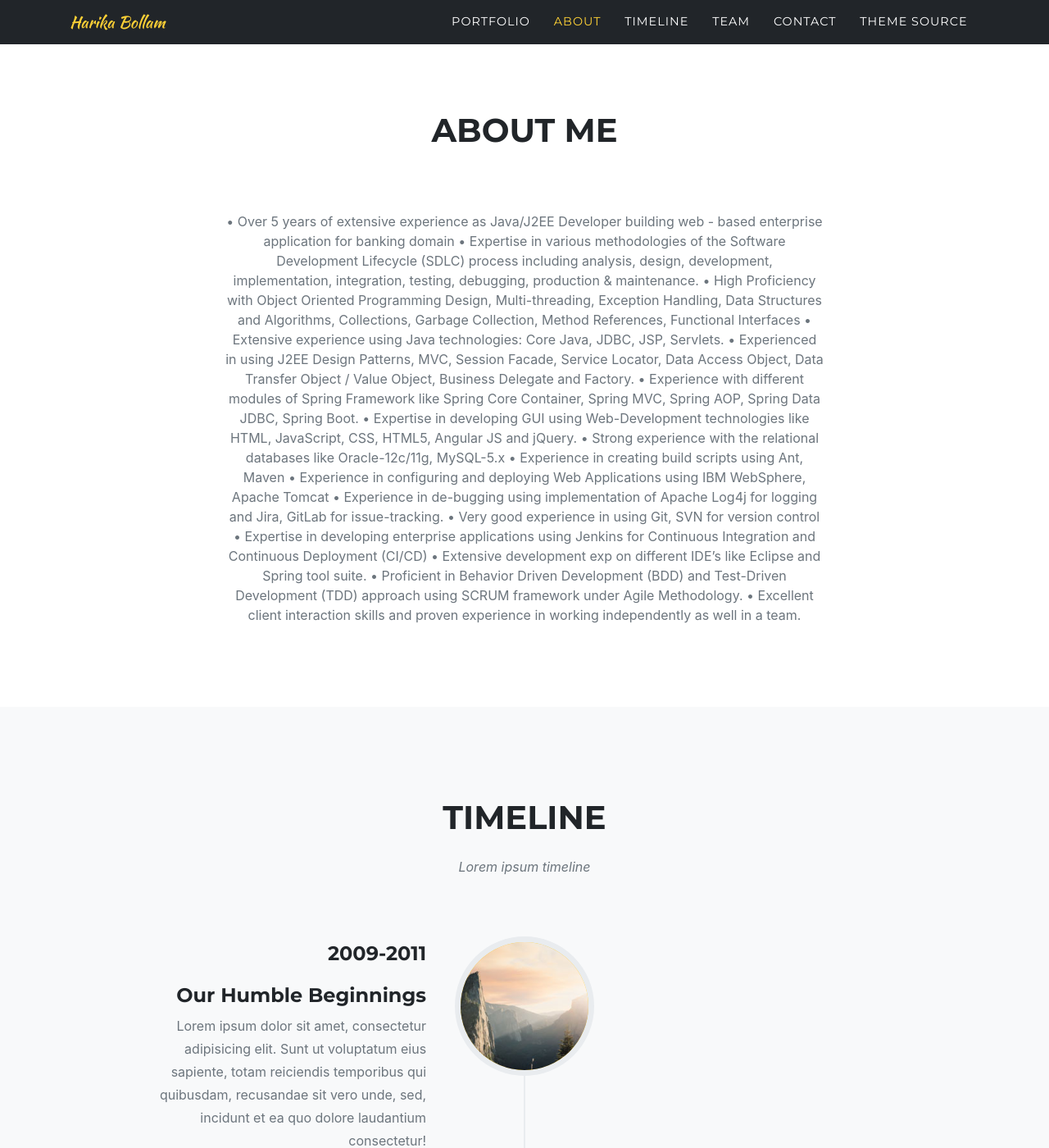
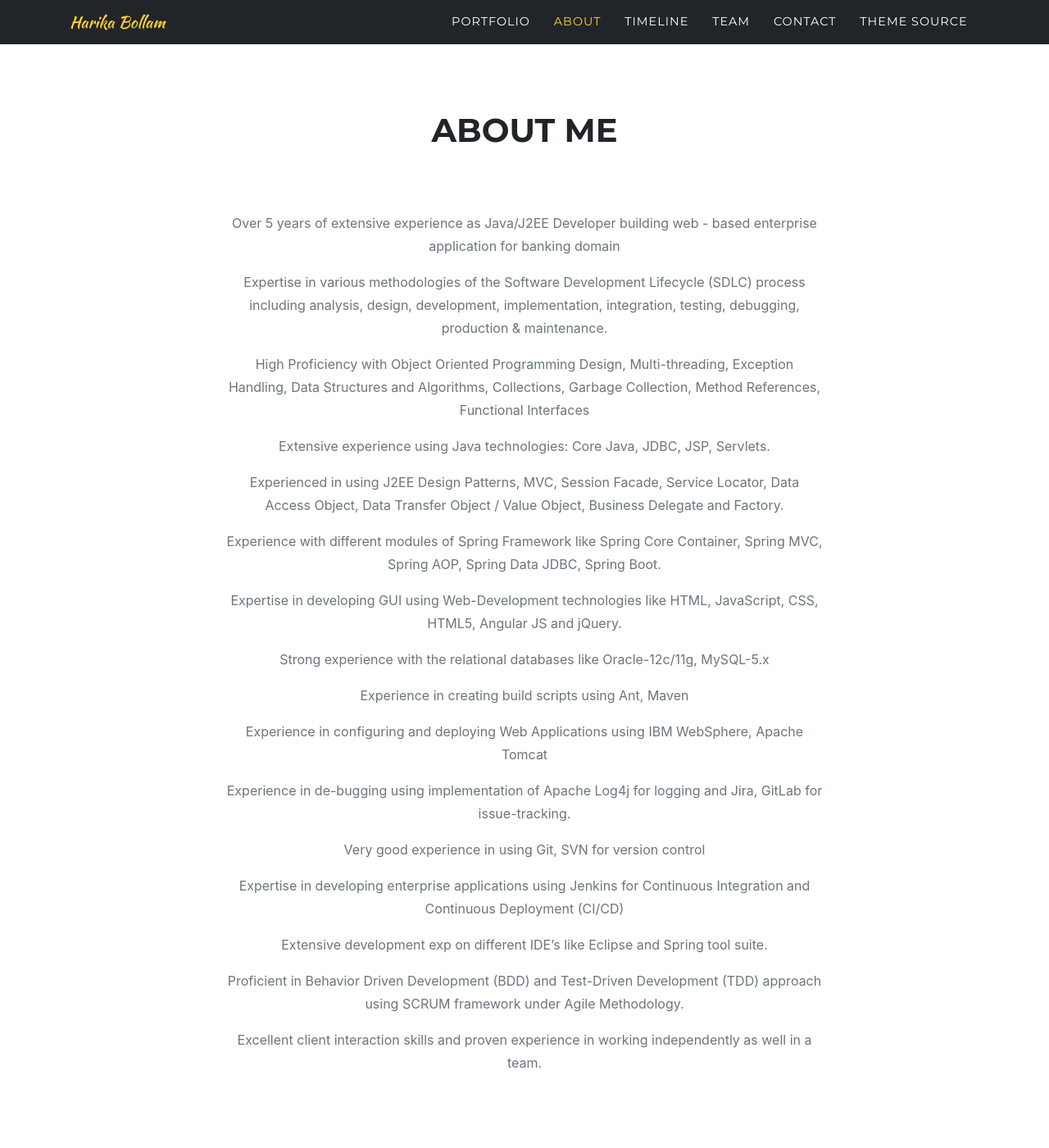
Before and after one commit to Harikads1/harikabollam.github.io, a Jekyll site: the page built from index.md, in a window 1280 px wide and 1400 px high, scrolled down 1599 px. Shown: the whole window at 82% size. Built offline with Jekyll 4.4.1, drawn with Linux system fonts in a browser that asks for light colours; some web fonts are replaced.

Commit message:
Modified Text

```diff
--- a/_includes/about.html
+++ b/_includes/about.html
@@ -10,22 +10,38 @@
     <div class="row">
       <div class="col-lg-8 mx-auto text-center">
         <div class="large text-muted">
-          •	Over 5 years of extensive experience as Java/J2EE Developer building web - based enterprise application for banking domain
-          •	Expertise in various methodologies of the Software Development Lifecycle (SDLC) process including analysis, design, development, implementation, integration, testing, debugging, production & maintenance.
-          •	High Proficiency with Object Oriented Programming Design, Multi-threading, Exception Handling, Data Structures and Algorithms, Collections, Garbage Collection, Method References, Functional Interfaces
-          •	Extensive experience using Java technologies: Core Java, JDBC, JSP, Servlets.
-          •	Experienced in using J2EE Design Patterns, MVC, Session Facade, Service Locator, Data Access Object, Data Transfer Object / Value Object, Business Delegate and Factory.
-          •	Experience with different modules of Spring Framework like Spring Core Container, Spring MVC, Spring AOP, Spring Data JDBC, Spring Boot.
-          •	Expertise in developing GUI using Web-Development technologies like HTML, JavaScript, CSS, HTML5, Angular JS and jQuery.
-          •	Strong experience with the relational databases like Oracle-12c/11g, MySQL-5.x
-          •	Experience in creating build scripts using Ant, Maven
-          •	Experience in configuring and deploying Web Applications using IBM WebSphere, Apache Tomcat
-          •	Experience in de-bugging using implementation of Apache Log4j for logging and Jira, GitLab for issue-tracking.
-          •	Very good experience in using Git, SVN for version control
-          •	Expertise in developing enterprise applications using Jenkins for Continuous Integration and Continuous Deployment (CI/CD)
-          •	Extensive development exp on different IDE’s like Eclipse and Spring tool suite.
-          •	Proficient in Behavior Driven Development (BDD) and Test-Driven Development (TDD) approach using SCRUM framework under Agile Methodology.
-          •	Excellent client interaction skills and proven experience in working independently as well in a team.
+          <p>	Over 5 years of extensive experience as Java/J2EE Developer building web - based enterprise application for banking domain
+          </p>
+          <p>	Expertise in various methodologies of the Software Development Lifecycle (SDLC) process including analysis, design, development, implementation, integration, testing, debugging, production & maintenance.
+          </p>
+          <p>	High Proficiency with Object Oriented Programming Design, Multi-threading, Exception Handling, Data Structures and Algorithms, Collections, Garbage Collection, Method References, Functional Interfaces
+          </p>
+          <p>	Extensive experience using Java technologies: Core Java, JDBC, JSP, Servlets.
+          </p>
+          <p>	Experienced in using J2EE Design Patterns, MVC, Session Facade, Service Locator, Data Access Object, Data Transfer Object / Value Object, Business Delegate and Factory.
+          </p>
+          <p>	Experience with different modules of Spring Framework like Spring Core Container, Spring MVC, Spring AOP, Spring Data JDBC, Spring Boot.
+          </p>
+          <p>	Expertise in developing GUI using Web-Development technologies like HTML, JavaScript, CSS, HTML5, Angular JS and jQuery.
+          </p>
+          <p>	Strong experience with the relational databases like Oracle-12c/11g, MySQL-5.x
+          </p>
+          <p>	Experience in creating build scripts using Ant, Maven
+          </p>
+          <p>	Experience in configuring and deploying Web Applications using IBM WebSphere, Apache Tomcat
+          </p>
+          <p>	Experience in de-bugging using implementation of Apache Log4j for logging and Jira, GitLab for issue-tracking.
+          </p>
+          <p>	Very good experience in using Git, SVN for version control
+          </p>
+          <p>	Expertise in developing enterprise applications using Jenkins for Continuous Integration and Continuous Deployment (CI/CD)
+          </p>
+          <p>	Extensive development exp on different IDE’s like Eclipse and Spring tool suite.
+          </p>
+          <p>	Proficient in Behavior Driven Development (BDD) and Test-Driven Development (TDD) approach using SCRUM framework under Agile Methodology.
+          </p>
+          <p>	Excellent client interaction skills and proven experience in working independently as well in a team. </p>
+
         </div>
       </div>
     </div>
```
